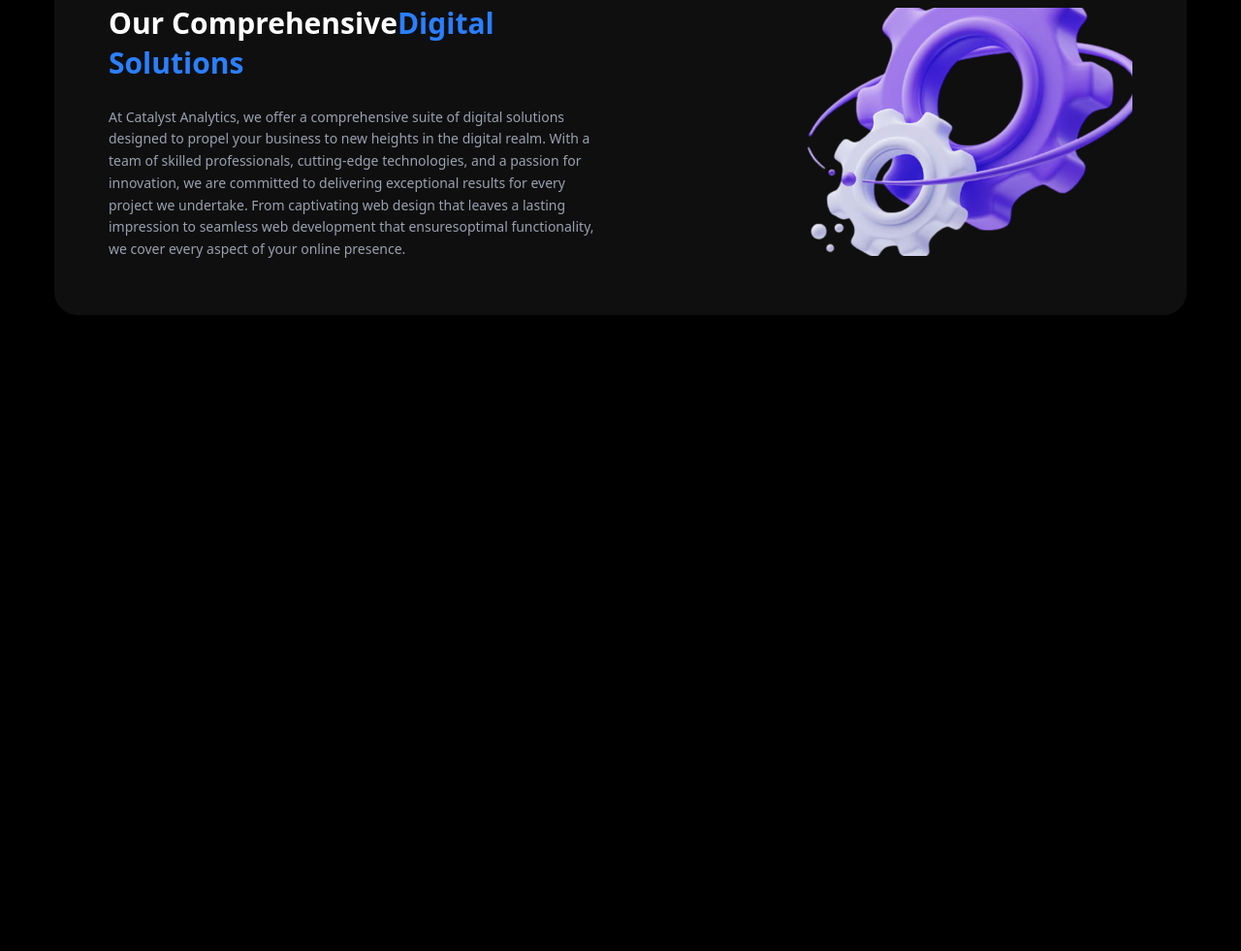
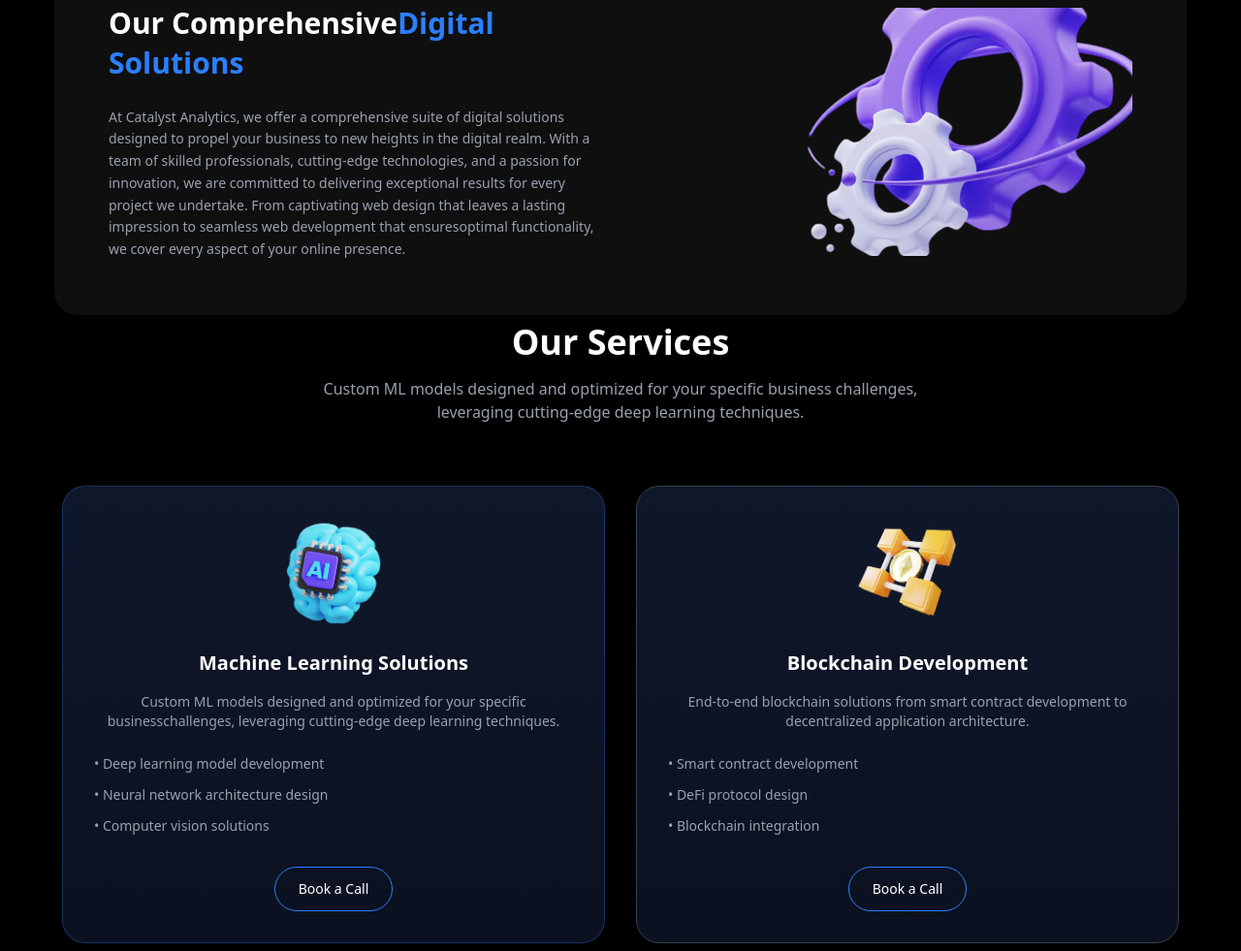
Before and after one commit to TOJIo7/Exam-as, a website: page src/page1.html in a window 1280 px wide. Shown: the part 157-1138 px from the top of the page at 97% size. Before the commit the page ends 800 px from the top, so only its background shows below. Drawn offline with Linux system fonts and the light colour scheme.

Commit message:
section2 p2

```diff
--- a/src/page1.html
+++ b/src/page1.html
@@ -36,6 +36,46 @@
       </div>
     </div>
   </div>
+  <section class="bg-black text-white py-2  px-6">
+    <div class="max-w-6xl mx-auto">
+      <div class="text-center mb-16">
+        <h2 class="text-3xl md:text-4xl font-semibold mb-4"> Our Services </h2>
+        <p class="text-gray-400 max-w-2xl mb-[50px] mx-auto text-sm md:text-base"> Custom ML models designed and optimized for your specific business challenges, leveraging cutting-edge deep learning techniques.</p>
+      </div>
+      <div class="flex flex-col md:flex-row mt-[50px] gap-8">
+        <div class="flex-1 bg-gradient-to-b from-[#0f172a] to-[#0b1120] rounded-3xl p-8 border border-blue-500/30 ">
+          <div class="flex justify-center mb-6">
+            <img src="../dig.png" alt="AI" class="w-28 h-28 object-contain">
+          </div>
+          <h3 class="text-xl font-semibold text-center mb-4">Machine Learning Solutions</h3>
+          <p class="text-gray-400 text-sm text-center mb-6">Custom ML models designed and optimized for your specific businesschallenges, leveraging cutting-edge deep learning techniques.</p>
+          <ul class="text-gray-400 text-sm space-y-3 mb-8">
+            <li>• Deep learning model development</li>
+            <li>• Neural network architecture design</li>
+            <li>• Computer vision solutions</li>
+          </ul>
+          <div class="flex justify-center">
+            <button class="flex items-center gap-3 px-6 py-3  border border-blue-500 text-sm  rounded-3xl"> Book a Call</button>
+          </div>
+        </div>
+        <div
+          class="flex-1 bg-gradient-to-b from-[#0f172a] to-[#0b1120] rounded-3xl p-8 border border-gray-700 ">
+          <div class="flex justify-center mb-6"><img src="../digg1.png" alt="Blockchain" class="w-28 h-28 object-contain"></div>
+          <h3 class="text-xl font-semibold text-center mb-4">Blockchain Development</h3>
+          <p class="text-gray-400 text-sm text-center mb-6"> End-to-end blockchain solutions from smart contract development to decentralized application architecture.</p>
+          <ul class="text-gray-400 text-sm space-y-3 mb-8">
+            <li>• Smart contract development</li>
+            <li>• DeFi protocol design</li>
+            <li>• Blockchain integration</li>
+          </ul>
+          <div class="flex justify-center">
+            <button class="flex items-center gap-3 px-6 py-3  border border-blue-500 text-sm  rounded-3xl"> Book a Call </button>
+          </div>
+        </div>
+      </div>
+    </div>
+  </section>
+
 
 </body>
 </html>
```
